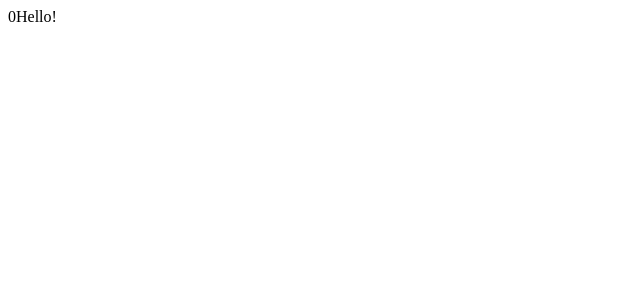
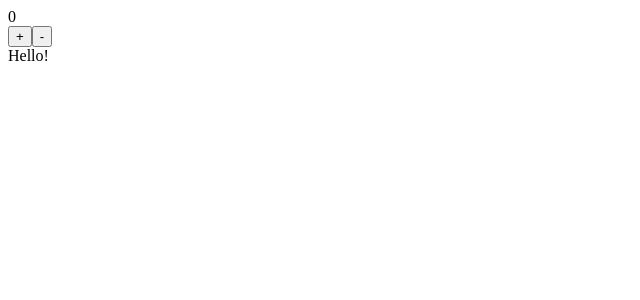
Before and after one commit to trustyoo86/redux-toolkit-tutorial, a React (Vite) app: page / in a window 1280 px wide. Shown: the top 300 px of the page, without its empty margins (0-640 px from the left). Built offline with nearby package versions, Linux system fonts and the light colour scheme.

Commit message:
feat(RT-2): Link main app (actions)
* useSelector
* useDispatch

```diff
--- a/index.html
+++ b/index.html
@@ -1,6 +1,7 @@
 <!doctype html>
 <html>
   <head>
+    <meta name="viewport" content="width=device-width, user-scalable=no">
     <title>redux-toolkit test</title>
   </head>
   <body>
--- a/src/App.js
+++ b/src/App.js
@@ -5,11 +5,11 @@ import { Provider } from 'react-redux';
 
 // component
 import Main from './pages/Main';
-import counter from './counter';
+import store from './stores';
 
 function App() {
   return (
-    <Provider store={counter}>
+    <Provider store={store}>
       <Main />
     </Provider>
   );
--- a/src/counter.js
+++ /dev/null
@@ -1,29 +0,0 @@
-'use strict';
-
-import { createAction, createReducer, createSlice, configureStore } from '@reduxjs/toolkit';
-
-const increment = createAction('INCREMENT');
-const decrement = createAction('DECREMENT');
-
-// create reducer
-/* eslint-disable */
-const crCounter = createReducer(0, {
-  [increment]: state => state + 1,
-  [decrement]: state => state - 1,
-});
-
-const counterSlice = createSlice({
-  name: 'counter',
-  initialState: 0,
-  reducers: {
-    [increment]: state => state + 1,
-    [decrement]: state => state - 1,
-  },
-});
-/* eslint-enable */
-
-const store = configureStore({
-  reducer: counterSlice.reducer,
-});
-
-export default store;
--- a/src/pages/Main.js
+++ b/src/pages/Main.js
@@ -1,14 +1,36 @@
 'use strict';
 
-import React from 'react';
-import { useSelector } from 'react-redux';
+import React, { useState } from 'react';
+import { useSelector, useDispatch } from 'react-redux';
 
-function Main() {
-  const counter = useSelector(store => store);
+import { counterSlice } from '../stores/counter';
+
+function Main(props) {
+
+  const dispatch = useDispatch();
+  const counter = useSelector((store) => {
+    return store.counter;
+  });
+
+  function clickHandler(type) {
+    if (type === 'plus') {
+      dispatch(counterSlice.actions.increment());
+    } else {
+      dispatch(counterSlice.actions.decrement());
+    }
+  }
 
   return (
     <div>
-      {counter}
+      <div>
+        {counter}
+      </div>
+      <div>
+        <button type='button'
+          onClick={() => clickHandler('plus')}>+</button>
+        <button type='button'
+          onClick={() => clickHandler('minus')}>-</button>
+      </div>
       Hello!
     </div>
   );
--- /dev/null
+++ b/src/stores/counter.js
@@ -0,0 +1,23 @@
+'use strict';
+
+import { createAction, createReducer, createSlice } from '@reduxjs/toolkit';
+
+export const increment = createAction('INCREMENT');
+export const decrement = createAction('DECREMENT');
+
+// create reducer
+/* eslint-disable */
+const crCounter = createReducer(0, {
+  [increment]: state => state + 1,
+  [decrement]: state => state - 1,
+});
+
+export const counterSlice = createSlice({
+  name: 'counter',
+  initialState: 0,
+  reducers: {
+    increment: state => state + 1,
+    decrement: state => state - 1,
+  },
+});
+/* eslint-enable */
--- /dev/null
+++ b/src/stores/index.js
@@ -0,0 +1,13 @@
+'use strict';
+
+import { configureStore } from '@reduxjs/toolkit';
+
+import { counterSlice } from './counter';
+
+const store = configureStore({
+  reducer: {
+    counter: counterSlice.reducer,
+  },
+});
+
+export default store;
```
